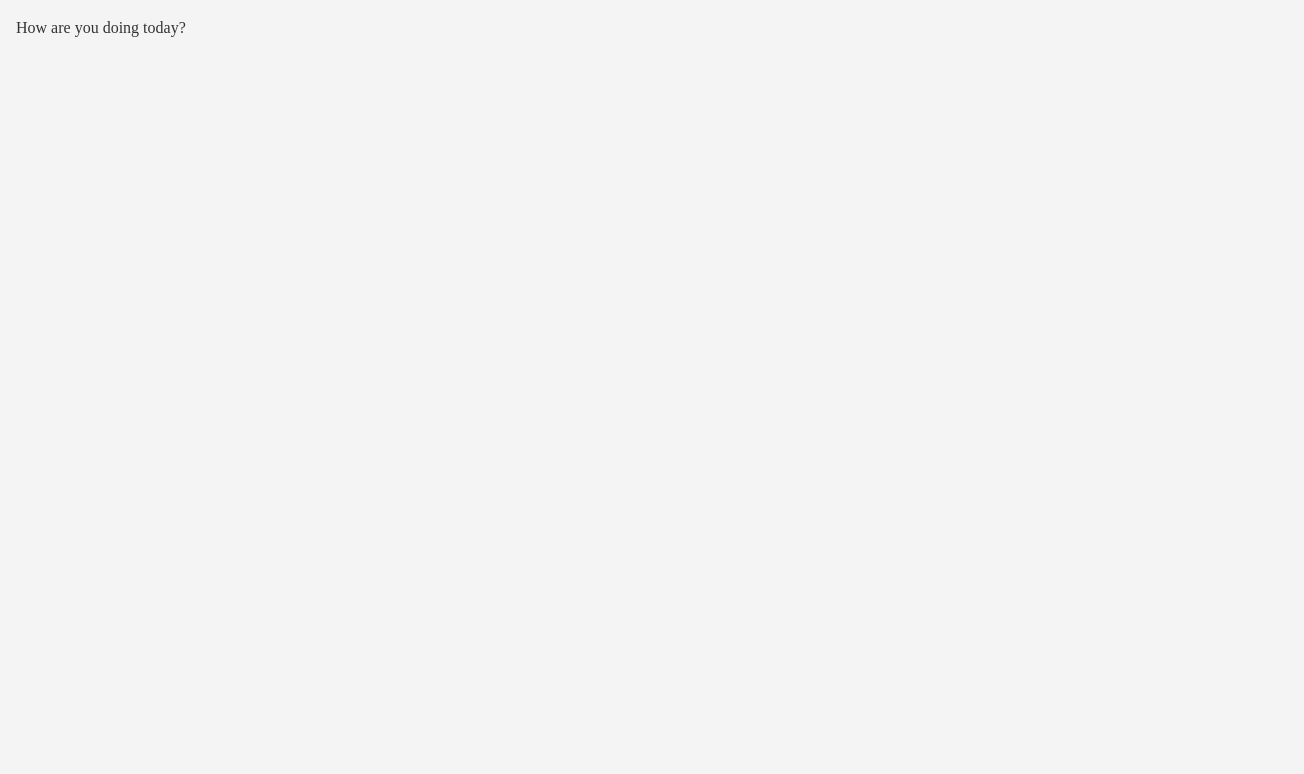
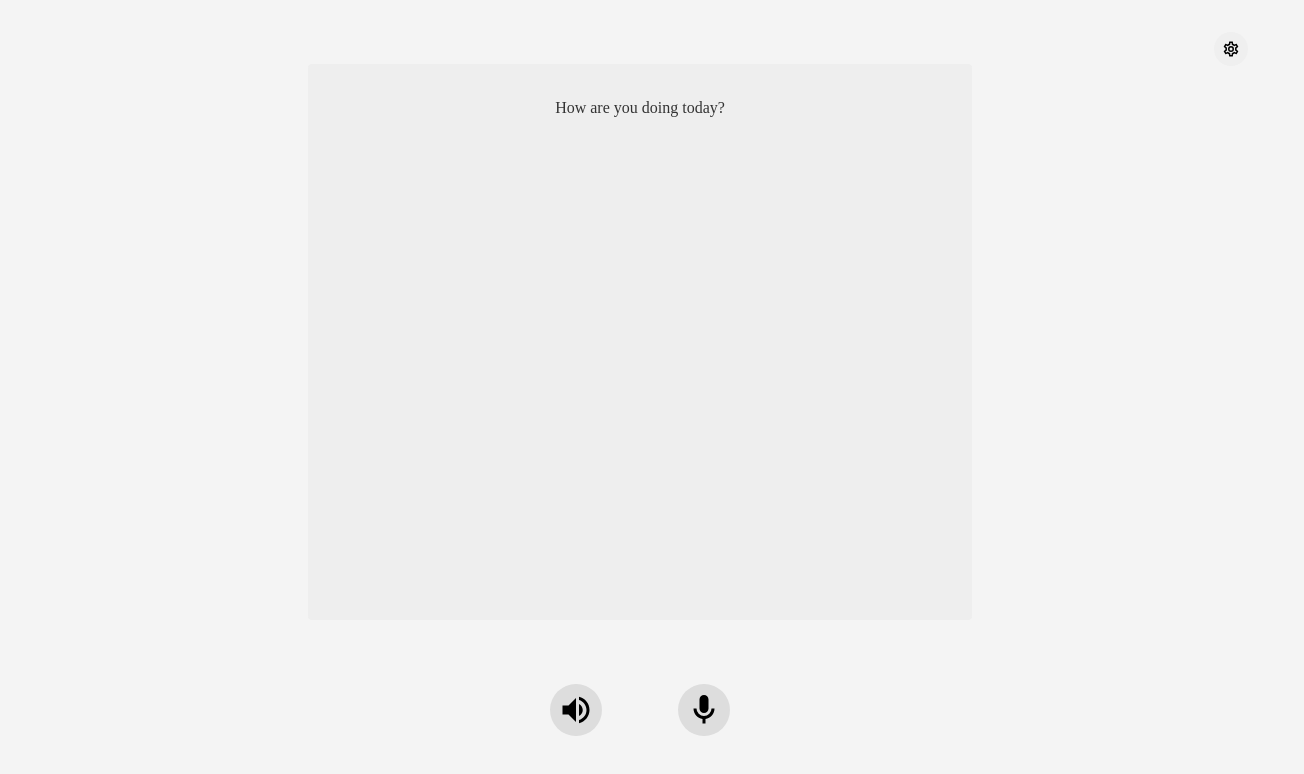
Before and after one commit to iwate/reading-aloud, a plain HTML site: page index.html in a window 1280 px wide. Shown: the whole page, 1304 px wide, since content can reach past the window. Drawn offline with Linux system fonts and the light colour scheme.

Commit message:
add style

```diff
--- a/index.html
+++ b/index.html
@@ -1,5 +1,6 @@
 <!DOCTYPE html>
 <html lang="en">
+
 <head>
     <meta charset="UTF-8">
     <meta name="viewport" content="width=device-width, initial-scale=1.0">
@@ -7,9 +8,28 @@
     <link rel="icon" href="./img/512.png" type="image/png">
     <link rel="stylesheet" href="./style.css">
 </head>
+
 <body>
-    <div class="sentence"></div>
-    <div class="output"></div>
+    <main>
+        <div class="sentence"></div>
+        <div class="output"></div>
+    </main>
+    <button class="replay">
+        <svg xmlns="http://www.w3.org/2000/svg" viewBox="0 0 24 24"><title>volume-high</title><path d="M14,3.23V5.29C16.89,6.15 19,8.83 19,12C19,15.17 16.89,17.84 14,18.7V20.77C18,19.86 21,16.28 21,12C21,7.72 18,4.14 14,3.23M16.5,12C16.5,10.23 15.5,8.71 14,7.97V16C15.5,15.29 16.5,13.76 16.5,12M3,9V15H7L12,20V4L7,9H3Z" /></svg>
+    </button>
+    <button class="record">
+        <svg xmlns="http://www.w3.org/2000/svg" viewBox="0 0 24 24"><title>microphone</title><path d="M12,2A3,3 0 0,1 15,5V11A3,3 0 0,1 12,14A3,3 0 0,1 9,11V5A3,3 0 0,1 12,2M19,11C19,14.53 16.39,17.44 13,17.93V21H11V17.93C7.61,17.44 5,14.53 5,11H7A5,5 0 0,0 12,16A5,5 0 0,0 17,11H19Z" /></svg>
+    </button>
+    <button class="settings">
+        <svg xmlns="http://www.w3.org/2000/svg" viewBox="0 0 24 24"><title>cog-outline</title><path d="M12,8A4,4 0 0,1 16,12A4,4 0 0,1 12,16A4,4 0 0,1 8,12A4,4 0 0,1 12,8M12,10A2,2 0 0,0 10,12A2,2 0 0,0 12,14A2,2 0 0,0 14,12A2,2 0 0,0 12,10M10,22C9.75,22 9.54,21.82 9.5,21.58L9.13,18.93C8.5,18.68 7.96,18.34 7.44,17.94L4.95,18.95C4.73,19.03 4.46,18.95 4.34,18.73L2.34,15.27C2.21,15.05 2.27,14.78 2.46,14.63L4.57,12.97L4.5,12L4.57,11L2.46,9.37C2.27,9.22 2.21,8.95 2.34,8.73L4.34,5.27C4.46,5.05 4.73,4.96 4.95,5.05L7.44,6.05C7.96,5.66 8.5,5.32 9.13,5.07L9.5,2.42C9.54,2.18 9.75,2 10,2H14C14.25,2 14.46,2.18 14.5,2.42L14.87,5.07C15.5,5.32 16.04,5.66 16.56,6.05L19.05,5.05C19.27,4.96 19.54,5.05 19.66,5.27L21.66,8.73C21.79,8.95 21.73,9.22 21.54,9.37L19.43,11L19.5,12L19.43,13L21.54,14.63C21.73,14.78 21.79,15.05 21.66,15.27L19.66,18.73C19.54,18.95 19.27,19.04 19.05,18.95L16.56,17.95C16.04,18.34 15.5,18.68 14.87,18.93L14.5,21.58C14.46,21.82 14.25,22 14,22H10M11.25,4L10.88,6.61C9.68,6.86 8.62,7.5 7.85,8.39L5.44,7.35L4.69,8.65L6.8,10.2C6.4,11.37 6.4,12.64 6.8,13.8L4.68,15.36L5.43,16.66L7.86,15.62C8.63,16.5 9.68,17.14 10.87,17.38L11.24,20H12.76L13.13,17.39C14.32,17.14 15.37,16.5 16.14,15.62L18.57,16.66L19.32,15.36L17.2,13.81C17.6,12.64 17.6,11.37 17.2,10.2L19.31,8.65L18.56,7.35L16.15,8.39C15.38,7.5 14.32,6.86 13.12,6.62L12.75,4H11.25Z" /></svg>
+    </button>
+    <dialog>
+        <form>
+            <textarea name="sentences"></textarea>
+            <button type="button" class="save">Save</button>
+        </form>
+    </dialog>
     <script src="./main.js"></script>
 </body>
+
 </html>
--- a/main.js
+++ b/main.js
@@ -7,25 +7,29 @@ window.onerror = function (message, source, lineno, colno, error) {
 var SpeechRecognition = SpeechRecognition || webkitSpeechRecognition
 var SpeechGrammarList = SpeechGrammarList || window.webkitSpeechGrammarList
 var SpeechRecognitionEvent = SpeechRecognitionEvent || webkitSpeechRecognitionEvent
+var synth = window.speechSynthesis;
 
 if (!SpeechRecognition) {
   alert('Speech Recognition is not supported in your browser');
 }
-// if (!SpeechGrammarList) {
-//   alert('Speech Recognition is not supported in your browser');
-// }
 if (!SpeechRecognitionEvent) {
     alert('Speech Recognition is not supported in your browser');
 }
+if (!synth) {
+    alert('Speech Synthesis is not supported in your browser');
+}
 
-const texts = [
-    'How are you doing today?',
-    'Great! How about you?',
-    'I am doing well. Thank you for asking.',
-    'You are welcome.',
-]
+let texts = JSON.parse(localStorage.getItem('texts') || '[]');
+let index = parseInt(localStorage.getItem('index')||'0');
 
-let index = 0;
+if (texts.length == 0) {
+    texts = [
+        'How are you doing today?',
+        'Great! How about you?',
+        'I am doing well. Thank you for asking.',
+        'You are welcome.',
+    ]
+}
 
 next = (seek) => {
     if (typeof seek === 'number') {
@@ -39,6 +43,7 @@ next = (seek) => {
     }
     else {
         sentence.textContent = texts[index];
+        play(texts[index]);
         return true;
     }
 }
@@ -61,11 +66,21 @@ if (SpeechGrammarList) {
 
 const sentence = document.querySelector('.sentence');
 const diagnostic = document.querySelector('.output');
+const record = document.querySelector('.record');
+const replay = document.querySelector('.replay');
+const settings = document.querySelector('.settings');
+const save = document.querySelector('.save');
+const dialog = document.querySelector('dialog');
 
-document.body.onclick = function() {
+record.onclick = function() {
   recognition.start();
   diagnostic.textContent = 'Listening...';
 }
+
+replay.onclick = function() {
+  play(texts[index]);
+}
+
 
 recognition.onresult = function(event) {
   diagnostic.textContent = 'Result received: ';
@@ -100,3 +115,19 @@ next(0)
 function normalizeText(text) {
     return text.toLowerCase().replace(/\s+/g, ' ').replace(/[!?.,]/g, '').trim();
 }
+
+function play(text) {
+    const utterThis = new SpeechSynthesisUtterance(text);
+    synth.speak(utterThis);
+}
+
+settings.addEventListener('click', function () {
+    document.forms[0].sentences.value = texts.join('\n');
+    dialog.showModal();
+})
+save.addEventListener('click', function () {
+    texts = document.forms[0].sentences.value.split('\n');
+    localStorage.setItem('texts', JSON.stringify(texts));
+    localStorage.setItem('index', '0');
+    dialog.close();
+})
--- a/style.css
+++ b/style.css
@@ -1,11 +1,75 @@
 html, body {
   margin: 0;
-  padding: 8px;
-  width: 100%;
-  height: 100%;
+  width: 100svw;
+  height: 100svh;
   font-size: 16px;
   line-height: 1.5;
   color: #333;
   background-color: #f4f4f4;
   user-select: none;
+  display: grid;
+  grid-template-rows: 1fr 116px;
+  justify-content: center;
 }
+
+main {
+    border-radius: 4px;
+    background-color: #eee;
+    padding: 32px;
+    grid-row: 1/2;
+    margin: 64px 8px;
+    display: flex;
+    flex-direction: column;
+    gap: 32px;
+    width: min(600px, 80svw);
+    text-align: center;
+}
+
+.record,
+.replay,
+.settings {
+    display: grid;
+    place-content: center;
+    padding: 8px;
+    margin: 0;
+    border: none;
+    border-radius: 50%;
+    position: absolute;
+}
+
+.record,
+.replay {
+    background-color: #ddd;
+    svg {
+        width: 36px;
+        height: 36px;
+    }
+}
+.record {
+    bottom: 64px;
+    left: 50%;
+    margin-left: calc(-26px + 64px);
+}
+.replay {
+    bottom: 64px;
+    left: 50%;
+    margin-left: calc(-26px - 64px);
+}
+.settings {
+    top: 32px;
+    right: 32px;
+    svg {
+        width: 18px;
+        height: 18px;
+    }
+}
+
+dialog form {
+    display: flex;
+    flex-direction: column;
+    gap: 8px;
+    textarea {
+        width: 80svw;
+        height: 80svh;
+    }
+}
```
